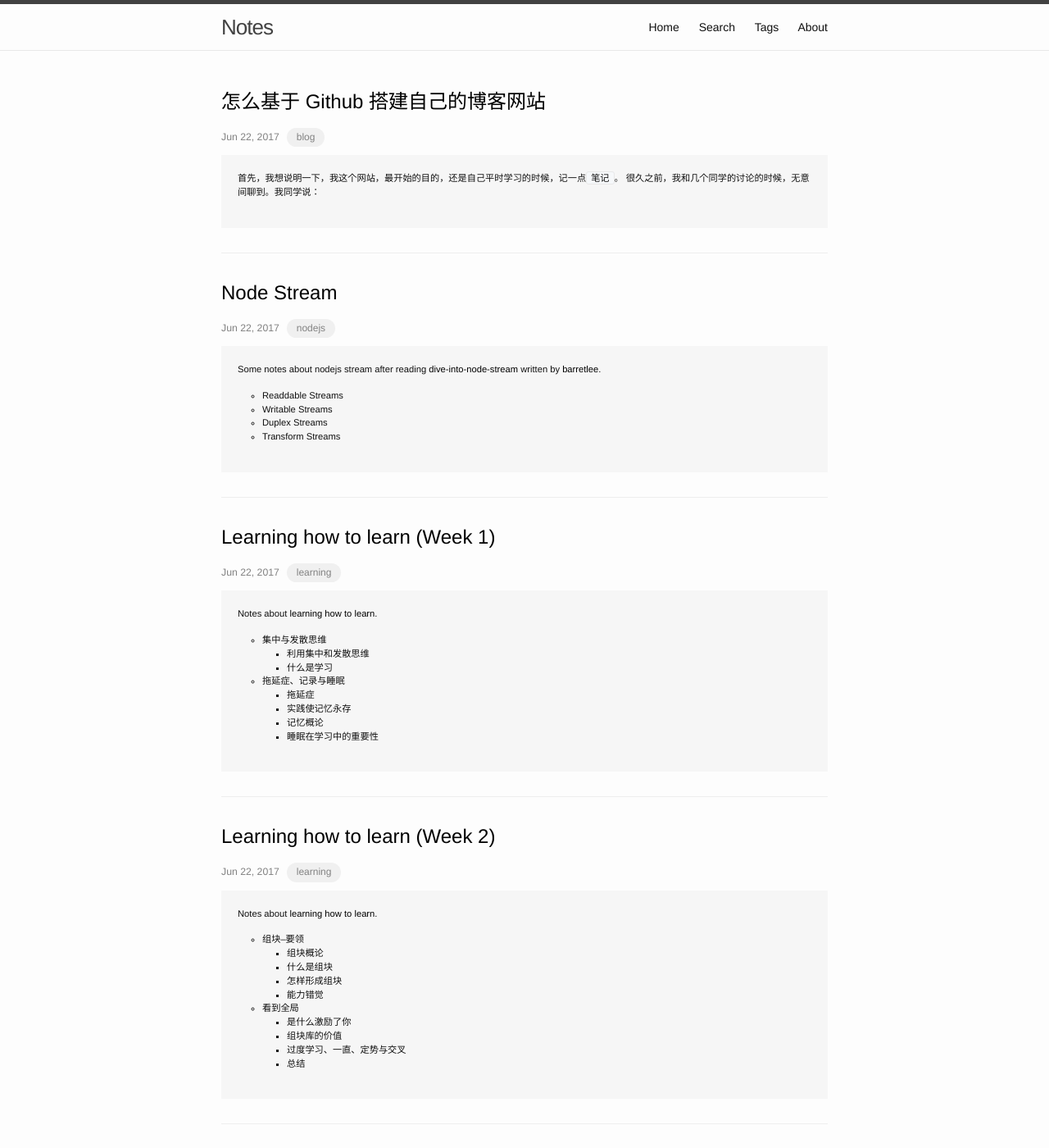
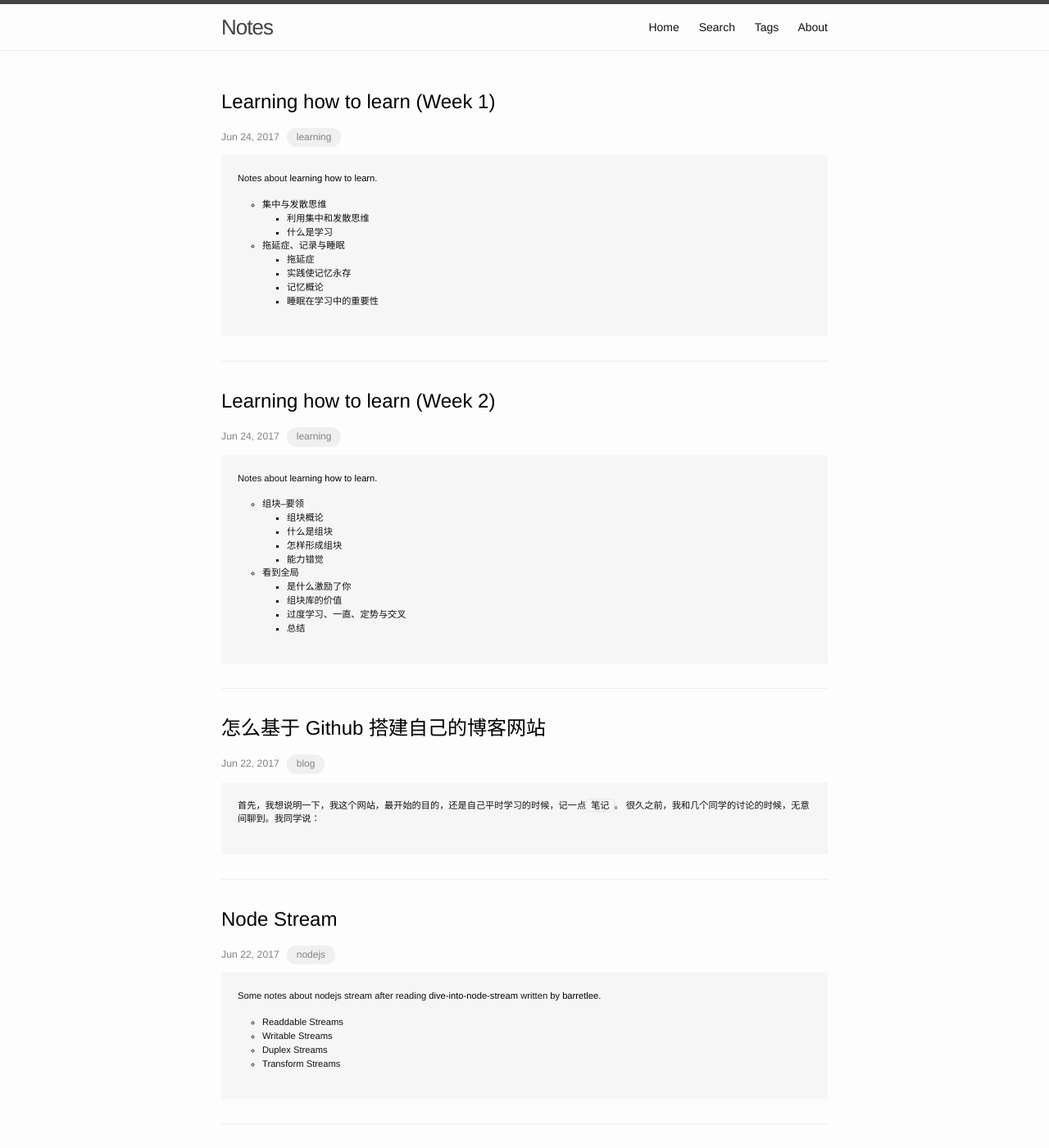
Before and after one commit to zhoukekestar/notes, a Jekyll site: the page built from index.html, in a window 1280 px wide and 1400 px high. Shown: the whole window at 82% size. Built offline with Jekyll 4.4.1, drawn with Linux system fonts in a browser that asks for light colours; the list of posts is cut into pages by our own code.

Commit message:
update learning date

```diff
--- a/_posts/2017-06~12/2017-06-24-learning-how-to-learn-2.md
+++ b/_posts/2017-06~12/2017-06-24-learning-how-to-learn-2.md
@@ -1,7 +1,7 @@
 ---
 layout: post
 title:  "Learning how to learn (Week 2)"
-date:   2017-06-22
+date:   2017-06-24
 tags: [learning]
 commentIssueId: 26
 ---
--- a/_posts/2017-06~12/2047-06-24-learning-how-to-learn.md
+++ b/_posts/2017-06~12/2047-06-24-learning-how-to-learn.md
@@ -1,7 +1,7 @@
 ---
 layout: post
 title:  "Learning how to learn (Week 1)"
-date:   2017-06-22
+date:   2017-06-24
 tags: [learning]
 commentIssueId: 26
 ---
```
